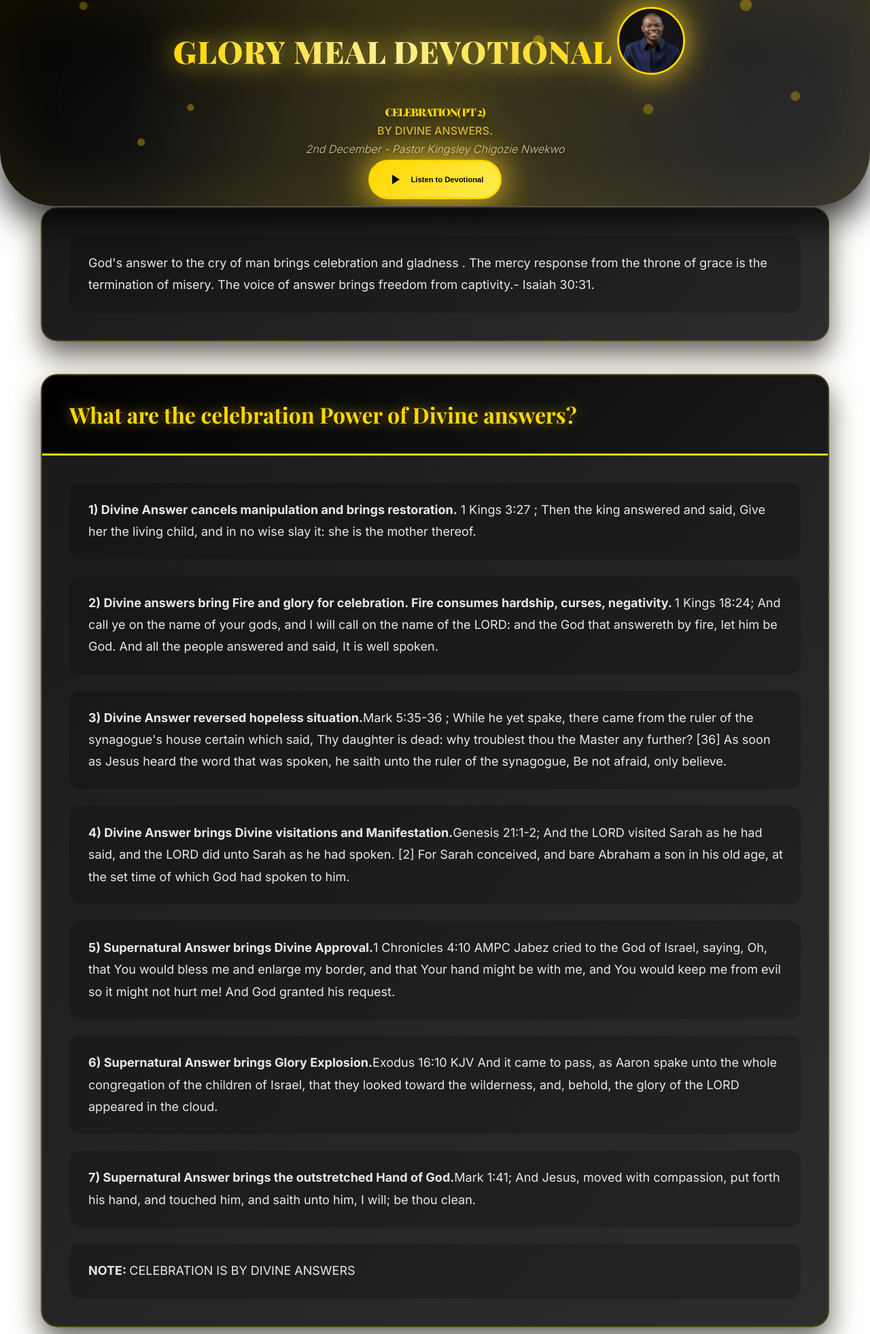
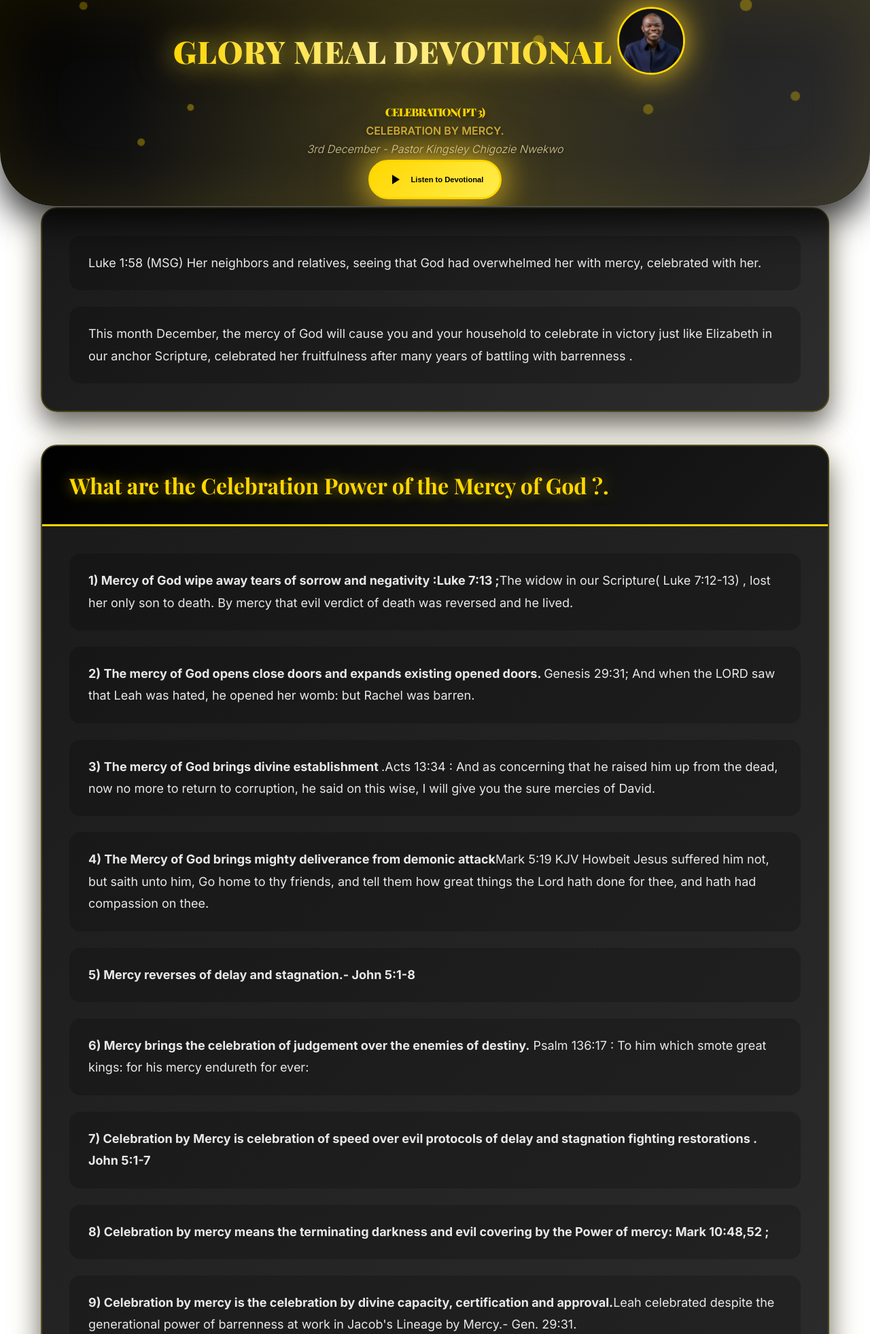
Before and after one commit to Improvisionwebber/DEVOTIONAL, a Django app: page / in a window 1280 px wide. Shown: the top 1962 px of the page at 68% size. Run offline with Django 5.2, Linux system fonts and the light colour scheme.

Commit message:
firstdecember

```diff
--- a/app/templates/index.html
+++ b/app/templates/index.html
@@ -864,13 +864,13 @@
          </div>
 
         <!-- Main Heading -->
-        <h1>CELEBRATION( PT  2)</h1>
+        <h1>CELEBRATION( PT  3)</h1>
 
         <!-- Subtitle -->
-        <h2> BY DIVINE ANSWERS.</h2>
+        <h2>CELEBRATION BY MERCY.</h2>
 
         <!-- Scripture Reference -->
-        <p> 2nd December - Pastor Kingsley Chigozie Nwekwo</p>
+        <p> 3rd December - Pastor Kingsley Chigozie Nwekwo</p>
 
         <!-- Play/Pause Button -->
         <button id="play-btn" class="btn btn-primary" onclick="togglePlayPause()">
@@ -890,8 +890,8 @@
       <!-- Card 1: Wind of the Spirit -->
       <div class="card" data-card="0">
         <div class="card-content">
-          <p data-paragraph="0">God's answer to the cry of man brings celebration and gladness . The mercy response from the throne of grace is the termination of misery. The voice of answer brings freedom from captivity.- Isaiah 30:31.  </p>
-          {% comment %} <p data-paragraph="1"> The Jews celebrated by the turnaround Power of God.  As you step into this December, the month of our celebration,  hear the word of the Lord for you;  </p> {% endcomment %}
+          <p data-paragraph="0">Luke 1:58 (MSG)  Her neighbors and relatives, seeing that God had overwhelmed her with mercy, celebrated with her. </p>
+          <p data-paragraph="1">This month December, the mercy of God will cause you and your household  to celebrate in victory just like Elizabeth in our anchor Scripture, celebrated her fruitfulness after many years of battling with barrenness . </p>
             {% comment %} <p data-paragraph="1">By spiritual capacity, David dominated over a lion, a bear and also giant Goliath. By Capacity , Paul operated at a higher realm of grace more than other Apostles.- 1 Cor. 15:10.  </p>  {% endcomment %}
            {% comment %} <h1 data-paragraph="1">What is outpouring of divinity and immortality?</h1> {% endcomment %}
            {% comment %} <p data-paragraph="1">Acts 12:11 ; And when Peter was come to himself, he said, Now I know of a surety, that the Lord hath sent his angel, and hath delivered me out of the hand of Herod, and from all the expectation of the people of the Jews. King Saul wanted to waste the life of David by the Hands of the Philistines, so he sent him to go and get 100 foreskins of his enemies the Philistines.  David went to war and killed 200 men and brought their foreskin to King Saul. 1 Sam 18:25-27. By  warrior capacity, David dominated that evil manipulation of King Saul. By Capacity, He became the Kings in law even though the Kings dislike and jealous him.  </p> {% endcomment %}
@@ -902,23 +902,26 @@
       <!-- Card 2: Benefits of Engaging the Four Winds -->
       <div class="card" data-card="1">
         <div class="card-header">
-          <h2 data-paragraph="1">What are the celebration Power of Divine answers?</h2>
+          <h2 data-paragraph="1">What are the Celebration Power of the Mercy of God ?.</h2>
         </div>
         <div class="card-content">
-          <p data-paragraph="2"><strong>1)  Divine Answer cancels manipulation and brings restoration.</strong> 1 Kings 3:27 ; Then the king answered and said, Give her the living child, and in no wise slay it: she is the mother thereof.  </p>
+          <p data-paragraph="2"><strong>1) Mercy of God wipe away tears of sorrow and negativity :Luke 7:13 ;</strong>The widow in our Scripture( Luke 7:12-13) , lost her only son to death. By mercy that evil verdict of death was reversed and he lived.</p>
 
-          <p data-paragraph="3"><strong> 2)  Divine answers bring Fire and glory for celebration. Fire consumes hardship, curses, negativity.  </strong>1 Kings 18:24; And call ye on the name of your gods, and I will call on the name of the LORD: and the God that answereth by fire, let him be God. And all the people answered and said, It is well spoken.  </p>
+          <p data-paragraph="3"><strong>2) The mercy of  God opens close doors and expands existing opened doors. </strong>Genesis 29:31; And when the LORD saw that Leah was hated, he opened her womb: but Rachel was barren.   </p>
 
-          <p data-paragraph="4"><strong>3) Divine Answer reversed hopeless situation.</strong>Mark 5:35-36 ; While he yet spake, there came from the ruler of the synagogue's house certain which said, Thy daughter is dead: why troublest thou the Master any further? [36] As soon as Jesus heard the word that was spoken, he saith unto the ruler of the synagogue, Be not afraid, only believe.  </p>
+          <p data-paragraph="4"><strong>3) The mercy of God brings divine establishment </strong>.Acts 13:34 : And as concerning that he raised him up from the dead, now no more to return to corruption, he said on this wise, I will give you the sure mercies of David.  </p>
 
-          <p data-paragraph="5"><strong>4) Divine Answer brings Divine visitations and Manifestation.</strong>Genesis 21:1-2; And the LORD visited Sarah as he had said, and the LORD did unto Sarah as he had spoken. [2] For Sarah conceived, and bare Abraham a son in his old age, at the set time of which God had spoken to him.     </p>
+          <p data-paragraph="5"><strong>4) The Mercy of God brings mighty deliverance from demonic attack</strong>Mark 5:19 KJV Howbeit Jesus suffered him not, but saith unto him, Go home to thy friends, and tell them how great things the Lord hath done for thee, and hath had compassion on thee.   </p>
 
-          <p data-paragraph="6"><strong>5) Supernatural Answer brings Divine Approval.</strong>1 Chronicles 4:10 AMPC Jabez cried to the God of Israel, saying, Oh, that You would bless me and enlarge my border, and that Your hand might be with me, and You would keep me from evil so it might not hurt me! And God granted his request.    </p>
+          <p data-paragraph="6"><strong>5) Mercy reverses of delay and stagnation.- John 5:1-8</strong>  </p>
           {% comment %} <p data-paragraph="7">2 Peter 1:17 For he received from God the Father honour and glory, when there came such a voice to him from the excellent glory, This is my beloved Son, in whom I am well pleased.</p> {% endcomment %}
-          <p data-paragraph="8"><strong>6) Supernatural Answer brings Glory Explosion.</strong>Exodus 16:10 KJV And it came to pass, as Aaron spake unto the whole congregation of the children of Israel, that they looked toward the wilderness, and, behold, the glory of the LORD appeared in the cloud.  </p>
-          <p data-paragraph="8"><strong>7) Supernatural Answer brings the outstretched Hand of God.</strong>Mark 1:41; And Jesus, moved with compassion, put forth his hand, and touched him, and saith unto him, I will; be thou clean. </p>
+          <p data-paragraph="8"><strong>6) Mercy brings the celebration of judgement over the enemies of destiny.</strong> Psalm 136:17 : To him which smote great kings: for his mercy endureth for ever:  </p>
+          <p data-paragraph="8"><strong> 7) Celebration by Mercy is celebration of speed over evil protocols of delay and stagnation fighting   restorations . John 5:1-7 </strong> </p>
+          <p data-paragraph="8"><strong>8) Celebration by mercy means the terminating darkness and evil covering by the Power of mercy: Mark 10:48,52 ; </strong> </p>
+          <p data-paragraph="8"><strong>9) Celebration by mercy is the celebration by divine capacity, certification and approval.</strong>Leah celebrated despite the generational power of barrenness at work in Jacob's Lineage by Mercy.- Gen. 29:31. </p>
+          <p data-paragraph="8"><strong>10) Celebration by Mercy is the celebration by the force of set time divine favour.</strong>  Psalm 102:13 : Thou shalt arise, and have mercy upon Zion: for the time to favour her, yea, the set time, is come.  </p>
 
-          <p data-paragraph="6"><strong>NOTE: </strong>CELEBRATION IS BY DIVINE ANSWERS </p>
+          <p data-paragraph="6"><strong>NOTE: </strong>The Mercy of God brings celebration. As 2025 comes to an end, you will celebrate by Mercy. </p>
         </div>
       </div>
 
@@ -928,7 +931,7 @@
           <h2 data-paragraph="7">Prayer / Declaration</h2>
         </div>
         <div class="card-content">
-          <p data-paragraph="7">Oh Lord, ARISE and cause me to celebrate by Divine answers in Jesus name.</p>
+          <p data-paragraph="7">Lord, arise and show me mercy, cause me to celebrate in Jesus Name.</p>
         </div>
       </div>
     </main>
```
